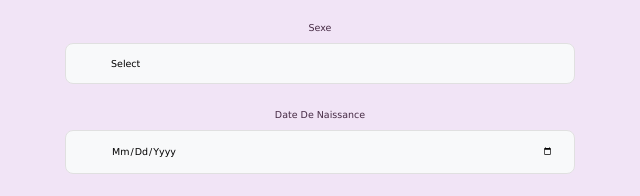
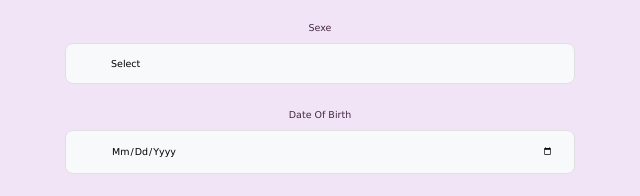
Before and after one commit to groupe-AN/projetMIP4, a website: page front-end/index1.html in a window 1280 px wide. Shown: the part 2810-3006 px from the top of the page, 320-960 px from the left. Drawn offline with Linux system fonts and the light colour scheme.

Commit message:
Update index1.html

```diff
--- a/front-end/index1.html
+++ b/front-end/index1.html
@@ -187,7 +187,7 @@
                       </div>
                    </div>
                    <div class="form-group">
-                    <label for="birthDate">Date de naissance</label>
+                    <label for="birthDate">Date of birth</label>
                     <div class="input-group">
                         <i class="fa fa-calendar-alt icon"></i>
                         <input type="date" class="form-control" id="birthDate" required>
```
